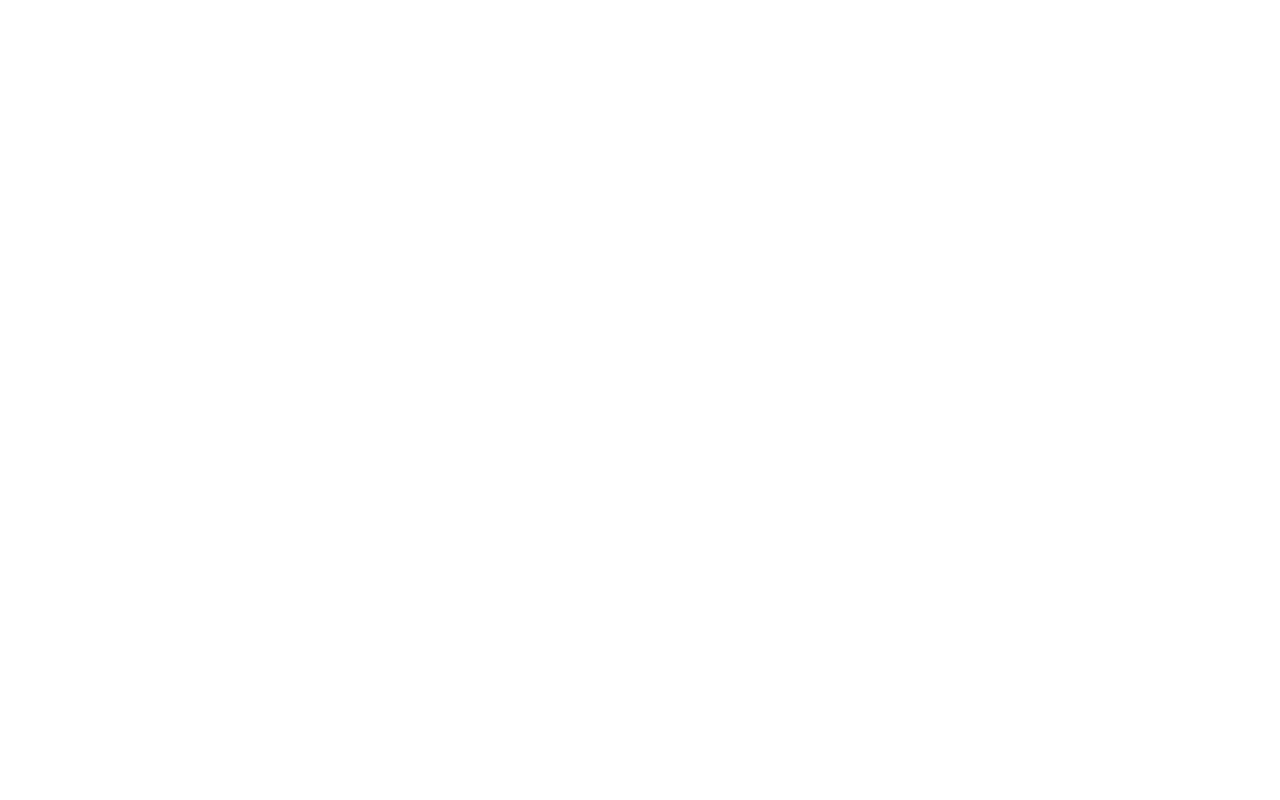
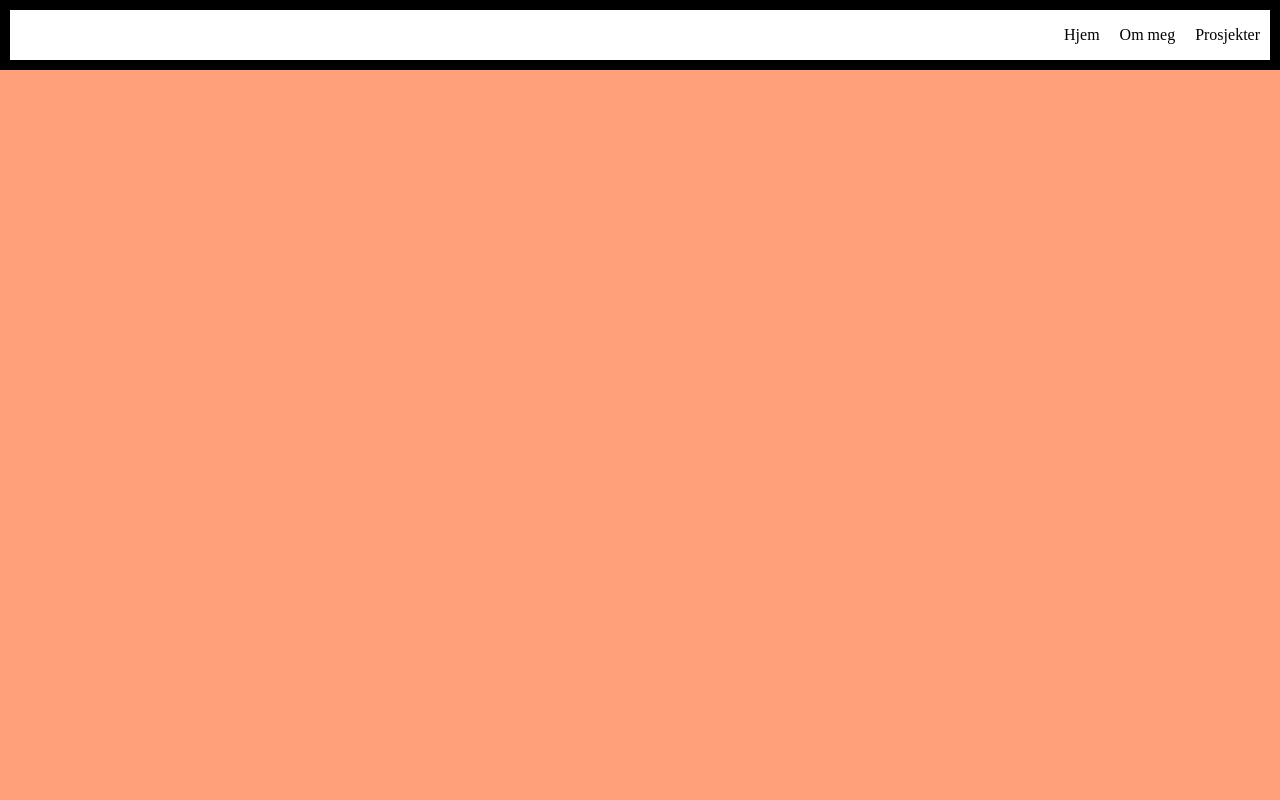
Before and after one commit to JulieKodehode/A2G_undervisning3, a website: page index.html in a window 1280 px wide. Shown: the top 800 px of the page. Drawn offline with Linux system fonts and the light colour scheme.

Commit message:
Been through CSS and flex

```diff
--- a/index.html
+++ b/index.html
@@ -4,12 +4,32 @@
     <title>Julie's Side</title>
     <meta charset="UTF-8" />
     <meta name="viewport" content="width=device-width" />
-    <link rel="stylesheet" href="styles.css" />
+    <link rel="stylesheet" href="style.css" />
     <script type="module" src="script.js"></script>
   </head>
   <body>
-    <header></header>
-    <main></main>
-    <footer></footer>
+    <header>
+      <nav>
+        <ul>
+          <li>Hjem</li>
+          <li>Om meg</li>
+          <li>Prosjekter</li>
+        </ul>
+      </nav>
+    </header>
+    <main>
+      <section class="homeSection">
+        <!-- Hjem -->
+      </section>
+      <section id="aboutSection">
+        <!-- Om meg -->
+      </section>
+      <section>
+        <!-- Prosjekter -->
+      </section>
+    </main>
+    <footer>
+      <h3>Laget av Julie</h3>
+    </footer>
   </body>
 </html>
--- /dev/null
+++ b/style.css
@@ -0,0 +1,39 @@
+/* CSS Selector */
+body {
+    /* CSS Rule */
+    margin: 0;
+}
+
+header {
+    border-width: 10px;
+    border-style: solid;
+    border-color: black;
+}
+
+ul {
+    display: flex;
+    flex-direction: row;
+    justify-content: end;
+    align-items: center;
+    list-style-type: none;
+    gap: 20px;
+    padding-inline: 10px;
+}
+
+section {
+    height: 100vh;
+    background-color: lightblue;
+}
+
+.homeSection {
+    background-color: lightsalmon;
+}
+
+#aboutSection {
+    background-color: lightgreen;
+}
+
+footer {
+    display: flex;
+    justify-content: center;
+}
```
Also changed, not shown: styles.css (deleted), 1 other file.
